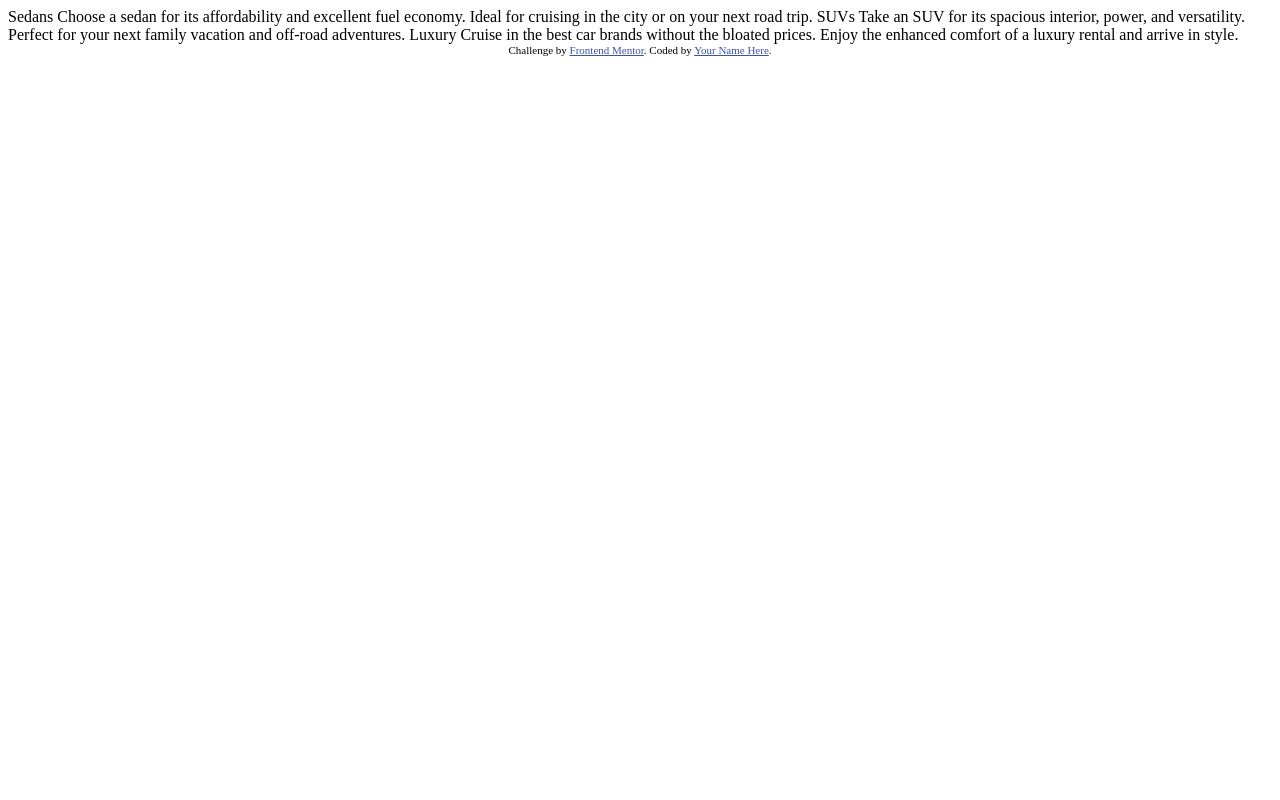
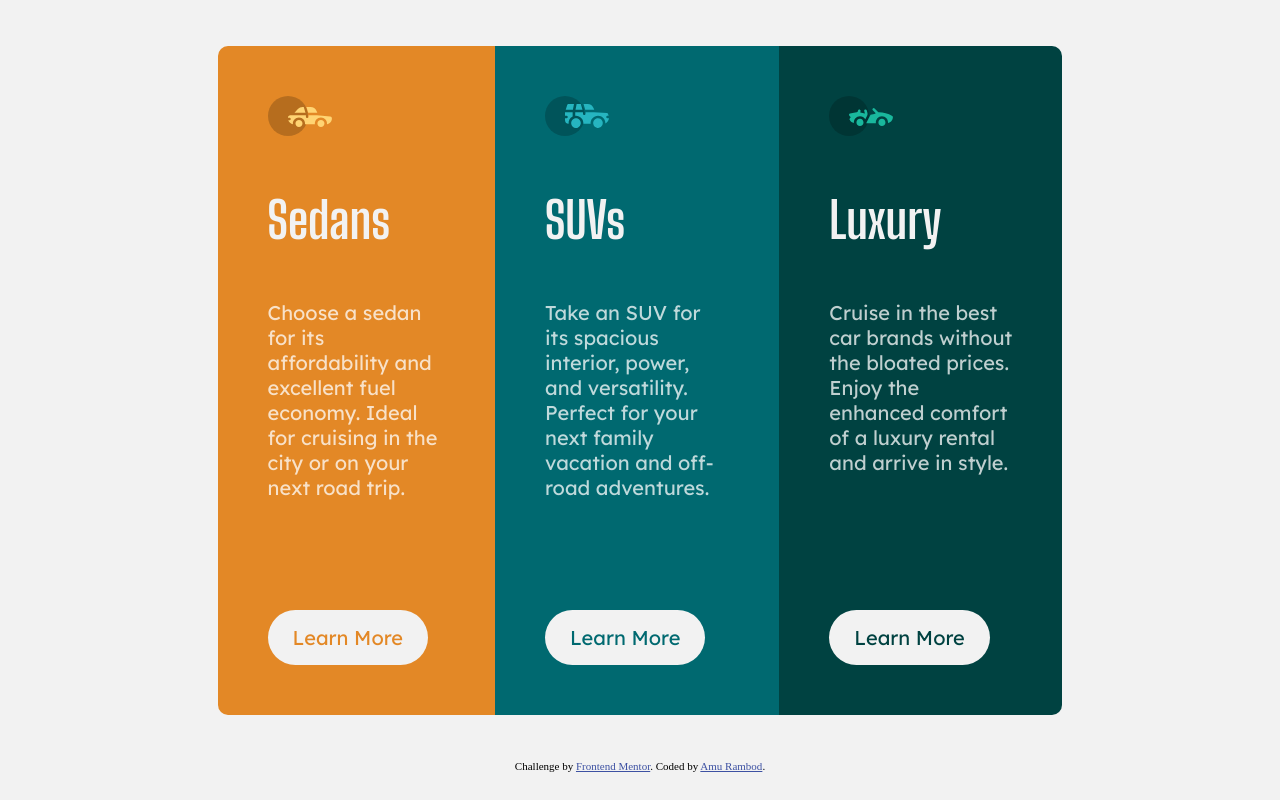
Before and after one commit to AmuRambod/FrontEndMentor, a plain HTML site: page 3-column-preview-card-component-main/index.html in a window 1280 px wide. Drawn offline with Linux system fonts and the light colour scheme.

Commit message:
Desktop design without active stages

```diff
--- a/3-column-preview-card-component-main/index.html
+++ b/3-column-preview-card-component-main/index.html
@@ -5,8 +5,14 @@
   <meta name="viewport" content="width=device-width, initial-scale=1.0"> <!-- displays site properly based on user's device -->
 
   <link rel="icon" type="image/png" sizes="32x32" href="./images/favicon-32x32.png">
+  <!-- style.css -->
+  <link rel="stylesheet" href="style.css">
+  <title>Frontend Mentor | 3-column preview card component</title>
 
-  <title>Frontend Mentor | 3-column preview card component</title>
+  <!-- Google Fonts -->
+  <style>
+    @import url('https://fonts.googleapis.com/css2?family=Big+Shoulders+Display:wght@700&family=Lexend+Deca&display=swap');
+  </style>
 
   <!-- Feel free to remove these styles or customise in your own stylesheet 👍 -->
   <style>
@@ -15,22 +21,58 @@
   </style>
 </head>
 <body>
-
-  Sedans
+  <div class="container">
+    <div class="main-container">
+      <!-- SEDANS -->
+      <div class="card sedan">
+        <div class="content">
+          <div class="logo">
+            <img src="./images/icon-sedans.svg" alt="icon-sedans">
+          </div>
+          <div class="header">Sedans</div>
+          <div class="paragraph">
             Choose a sedan for its affordability and excellent fuel economy. Ideal for cruising in the city
             or on your next road trip.
+          </div>
+        </div>
+        <div class="button">Learn More</div>
+      </div>
 
-  SUVs
+      <!-- SUV -->
+      <div class="card suv">
+        <div class="content">
+          <div class="logo">
+            <img src="./images/icon-suvs.svg" alt="icon-suvs">
+          </div>
+          <div class="header">SUVs</div>
+          <div class="paragraph">
             Take an SUV for its spacious interior, power, and versatility. Perfect for your next family vacation
             and off-road adventures.
+          </div>
+        </div>
+        <div class="button">Learn More</div>
+      </div>
 
-  Luxury
+      <!-- LUXURY -->
+      <div class="card luxury">
+        <div class="content">
+          <div class="logo">
+            <img src="./images/icon-luxury.svg" alt="icon-luxury">
+          </div>
+          <div class="header">Luxury</div>
+          <div class="paragraph">
             Cruise in the best car brands without the bloated prices. Enjoy the enhanced comfort of a luxury
             rental and arrive in style.
+          </div>
+        </div>
+        <div class="button">Learn More</div>
+      </div>
+    </div>
+  </div>
 
   <div class="attribution">
     Challenge by <a href="https://www.frontendmentor.io?ref=challenge" target="_blank">Frontend Mentor</a>.
-    Coded by <a href="#">Your Name Here</a>.
+    Coded by <a href="https://github.com/AmuRambod">Amu Rambod</a>.
   </div>
 </body>
 </html>
--- a/3-column-preview-card-component-main/style.css
+++ b/3-column-preview-card-component-main/style.css
@@ -0,0 +1,89 @@
+html,
+body {
+  padding: 0;
+  margin: 0;
+  height: 100%;
+  background-color: hsl(0, 0%, 95%);
+}
+
+.container {
+  height: 95%;
+  display: flex;
+  justify-content: center;
+  align-items: center;
+}
+
+.main-container {
+  /* background-color: red; */
+  /* color: white; */
+  display: flex;
+  border-radius: 10px;
+  width: 66%;
+}
+
+.card {
+  padding: 50px;
+  display: flex;
+  flex-direction: column;
+  justify-content: space-between;
+  gap: 60px;
+}
+
+.logo {
+  margin-bottom: 50px;
+}
+
+.header {
+  color: hsl(0, 0%, 95%);
+  font-family: "Big Shoulders Display", cursive;
+  font-weight: 700;
+  font-size: 50px;
+  margin-bottom: 50px;
+}
+
+.paragraph {
+  color: hsla(0, 0%, 100%, 0.75);
+  font-family: "Lexend Deca", sans-serif;
+  font-weight: 400;
+  font-size: 20px;
+  margin-bottom: 50px;
+}
+
+.button {
+  background-color: hsl(0, 0%, 95%);
+  padding: 15px 25px;
+  font-family: "Lexend Deca", sans-serif;
+  font-weight: 400;
+  font-size: 20px;
+  display: inline-block;
+  border-radius: 40px;
+  width: max-content;
+}
+
+.sedan {
+  background-color: hsl(31, 77%, 52%);
+  border-top-left-radius: 10px;
+  border-bottom-left-radius: 10px;
+}
+
+.sedan .button {
+  color: hsl(31, 77%, 52%);
+}
+
+.suv {
+  background-color: hsl(184, 100%, 22%);
+}
+
+.suv .button {
+  color: hsl(184, 100%, 22%);
+}
+
+.luxury {
+  background-color: hsl(179, 100%, 13%);
+  border-top-right-radius: 10px;
+  border-bottom-right-radius: 10px;
+}
+
+.luxury .button {
+  color: hsl(179, 100%, 13%);
+}
```
Lines whose indentation alone changed are shown as unchanged.
